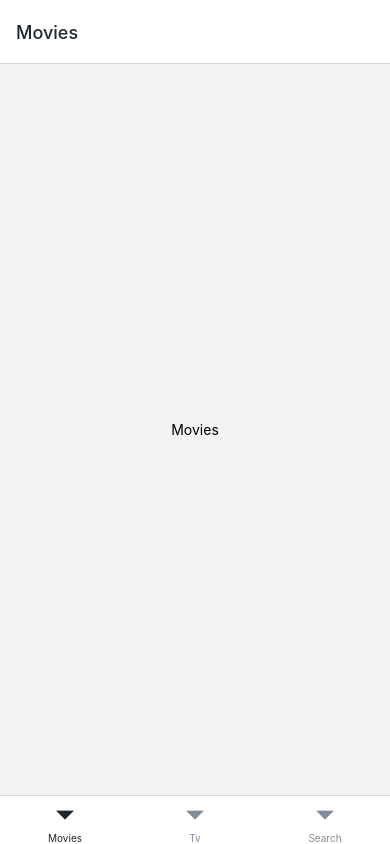
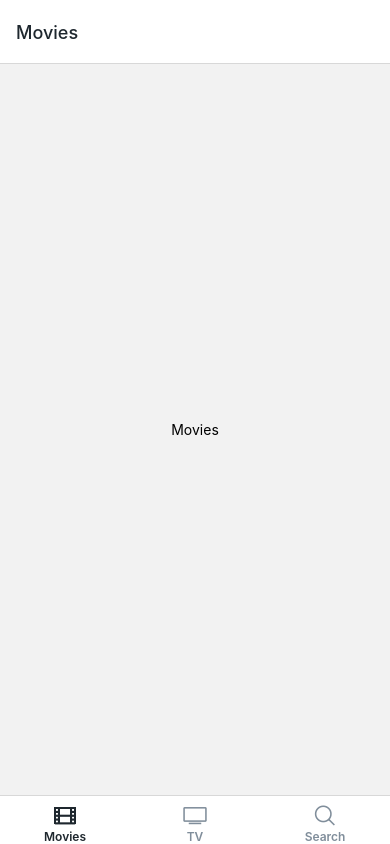
Before and after one commit to bopboy/reactnative-master, a React Native app: screen / in a window 390 px wide. Built offline with nearby package versions, Linux system fonts and the light colour scheme.

Commit message:
14 탭 바 아이콘

```diff
--- a/colors.js
+++ b/colors.js
@@ -1,2 +1,5 @@
 export const YELLOW_COLOR = "#ffa801"
 export const BLACK_COLOR = "#1e272e"
+export const DARK_GREY = "d2dae2"
+export const LIGHT_GERY = "#808e9b"
+export const WHITE_COLOR = "white"
--- a/navigation/Tabs.js
+++ b/navigation/Tabs.js
@@ -4,7 +4,8 @@ import Movies from '../screens/Movies'
 import Search from '../screens/Search'
 import Tv from '../screens/Tv'
 import { useColorScheme } from 'react-native'
-import { BLACK_COLOR, YELLOW_COLOR } from '../colors'
+import { BLACK_COLOR, DARK_GREY, LIGHT_GERY, WHITE_COLOR, YELLOW_COLOR } from '../colors'
+import { Ionicons } from '@expo/vector-icons'
 
 const Tab = createBottomTabNavigator()
 
@@ -13,16 +14,43 @@ const Tabs = () => {
     return (
         <Tab.Navigator
             screenOptions={{
-                tabBarStyle: { backgroundColor: isDark ? BLACK_COLOR : "white" },
+                tabBarStyle: { backgroundColor: isDark ? BLACK_COLOR : WHITE_COLOR },
                 tabBarActiveTintColor: isDark ? YELLOW_COLOR : BLACK_COLOR,
-                tabBarInactiveTintColor: isDark ? "#d2dae2" : "#808e9b",
-                headerStyle: { backgroundColor: isDark ? BLACK_COLOR : "white" },
-                headerTitleStyle: { color: isDark ? "white" : BLACK_COLOR }
+                tabBarInactiveTintColor: isDark ? DARK_GREY : LIGHT_GERY,
+                headerStyle: { backgroundColor: isDark ? BLACK_COLOR : WHITE_COLOR },
+                headerTitleStyle: { color: isDark ? WHITE_COLOR : BLACK_COLOR },
+                tabBarLabelStyle: {
+                    marginTop: -5, fontSize: 12, fontWeight: "600"
+                }
             }}
         >
-            <Tab.Screen name="Movies" component={Movies} />
-            <Tab.Screen name="Tv" component={Tv} />
-            <Tab.Screen name="Search" component={Search} />
+            <Tab.Screen
+                name="Movies" component={Movies}
+                options={{
+                    tabBarIcon: ({ focused, color, size }) => {
+                        console.log(focused, color, size)
+                        return <Ionicons name="film-outline" color={color} size={size} />
+                    }
+                }}
+            />
+            <Tab.Screen
+                name="TV" component={Tv}
+                options={{
+                    tabBarIcon: ({ focused, color, size }) => {
+                        console.log(focused, color, size)
+                        return <Ionicons name="tv-outline" color={color} size={size} />
+                    }
+                }}
+            />
+            <Tab.Screen
+                name="Search" component={Search}
+                options={{
+                    tabBarIcon: ({ focused, color, size }) => {
+                        console.log(focused, color, size)
+                        return <Ionicons name="search-outline" color={color} size={size} />
+                    }
+                }}
+            />
         </Tab.Navigator>
     )
 }
```
